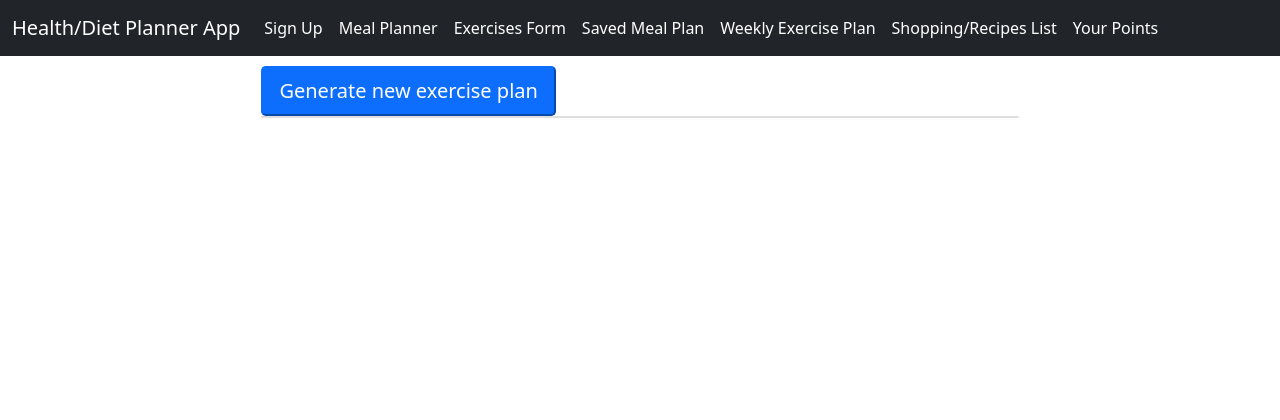
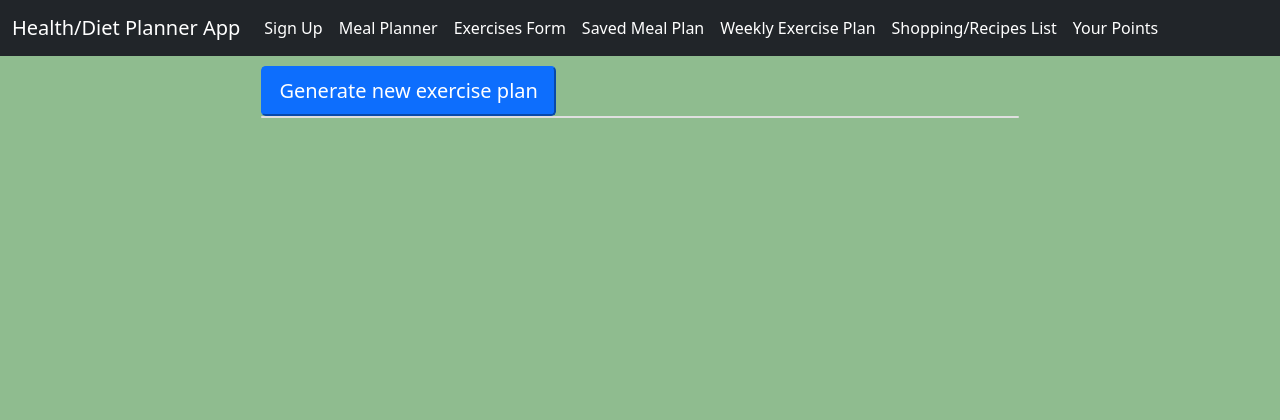
Before and after one commit to NativeVex/design_project, a Flask app: page /exerciseplan in a window 1280 px wide. Shown: the top 420 px of the page. Run offline with Flask 2, Linux system fonts and the light colour scheme.

Commit message:
Update exerciseplan.html

```diff
--- a/src/webapp/templates/exerciseplan.html
+++ b/src/webapp/templates/exerciseplan.html
@@ -10,7 +10,7 @@
     <title>Weekly Exercises</title>
   </head>
   <style>
-    body { background-image: url("/static/sports.jpg");background-size:cover;background-repeat:no-repeat;width:100% }
+    body { background-color:darkseagreen; }
 
 
   </style>
```
